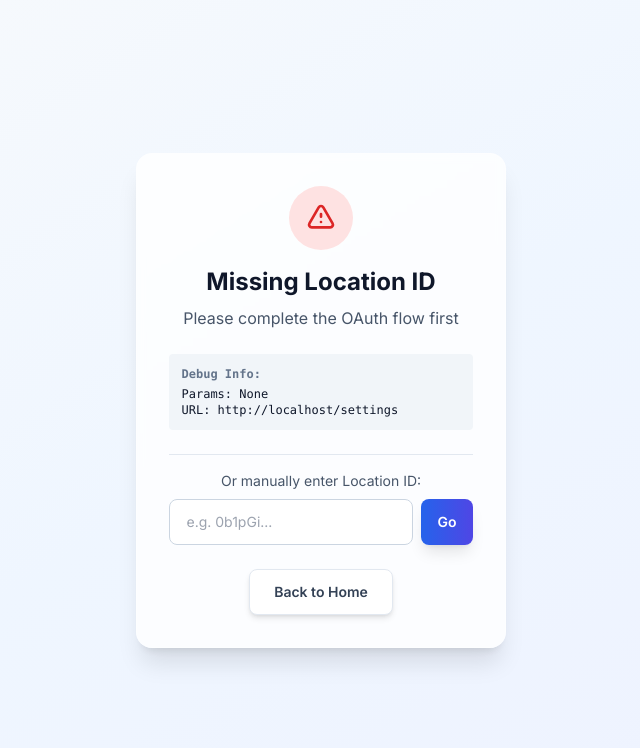
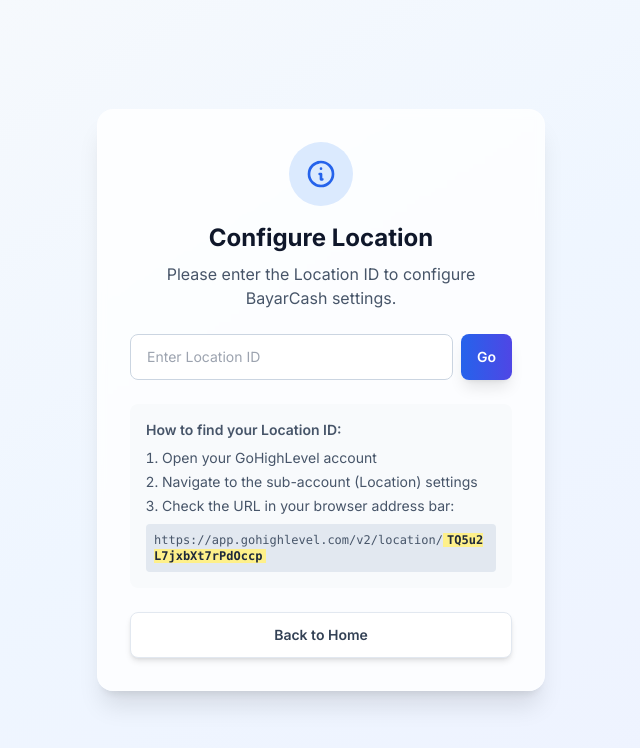
Before and after one commit to luqzainal/bayarcash-plugin, a React (Vite) app in the folder frontend/: page /settings in a window 1280 px wide. Shown: the top 748 px of the page, without its empty margins (319-959 px from the left). Built offline with nearby package versions, Linux system fonts and the light colour scheme.

Commit message:
Update UI: Generic placeholders, friendly Location ID prompt, Marketplace link

```diff
--- a/frontend/src/pages/Landing.jsx
+++ b/frontend/src/pages/Landing.jsx
@@ -2,15 +2,8 @@ import React from 'react';
 
 const Landing = () => {
     const handleLogin = () => {
-        // Redirect to GHL OAuth URL with payment scopes
-        const clientId = '68d3da9b07280c17384ef694-mipy8sp0';
-        const redirectUri = encodeURIComponent('http://localhost:3000/oauth/callback');
-        const scope = encodeURIComponent('payments/orders.readonly payments/orders.write payments/subscriptions.readonly payments/transactions.readonly payments/custom-provider.readonly payments/custom-provider.write products.readonly products/prices.readonly oauth.readonly');
-        const versionId = '68d3da9b07280c17384ef694';
-
-        const oauthUrl = `https://marketplace.gohighlevel.com/oauth/chooselocation?response_type=code&redirect_uri=${redirectUri}&client_id=${clientId}&scope=${scope}&version_id=${versionId}`;
-
-        window.location.href = oauthUrl;
+        // Redirect to GHL Marketplace URL
+        window.location.href = 'https://marketplace.gohighlevel.com/oauth/chooselocation?response_type=code&redirect_uri=https%3A%2F%2Fbayarcash.kodekreatif.my%2Fapi%2Foauth%2Fcallback&client_id=68d3da9b07280c17384ef694-mipy8sp0&scope=payments%2Forders.readonly+payments%2Forders.write+payments%2Fsubscriptions.readonly+payments%2Ftransactions.readonly+payments%2Fcustom-provider.readonly+payments%2Fcustom-provider.write+products.readonly+products%2Fprices.readonly+oauth.readonly&version_id=68d3da9b07280c17384ef694';
     };
 
     return (
--- a/frontend/src/pages/Settings.jsx
+++ b/frontend/src/pages/Settings.jsx
@@ -110,24 +110,18 @@ const Settings = () => {
         return (
             <div className="min-h-screen flex items-center justify-center p-4">
                 <div className="card max-w-md text-center">
-                    <div className="w-16 h-16 bg-red-100 rounded-full flex items-center justify-center mx-auto mb-4">
-                        <svg className="w-8 h-8 text-red-600" fill="none" stroke="currentColor" viewBox="0 0 24 24">
-                            <path strokeLinecap="round" strokeLinejoin="round" strokeWidth={2} d="M12 9v2m0 4h.01m-6.938 4h13.856c1.54 0 2.502-1.667 1.732-3L13.732 4c-.77-1.333-2.694-1.333-3.464 0L3.34 16c-.77 1.333.192 3 1.732 3z" />
+                    <div className="w-16 h-16 bg-blue-100 rounded-full flex items-center justify-center mx-auto mb-4">
+                        <svg className="w-8 h-8 text-blue-600" fill="none" stroke="currentColor" viewBox="0 0 24 24">
+                            <path strokeLinecap="round" strokeLinejoin="round" strokeWidth={2} d="M13 16h-1v-4h-1m1-4h.01M21 12a9 9 0 11-18 0 9 9 0 0118 0z" />
                         </svg>
                     </div>
-                    <h2 className="text-2xl font-bold mb-2">Missing Location ID</h2>
-                    <p className="text-slate-600 mb-6">Please complete the OAuth flow first</p>
-
-                    {/* Debug Info */}
-                    <div className="mb-6 p-3 bg-slate-100 rounded text-xs font-mono text-left break-all">
-                        <p className="font-bold text-slate-500 mb-1">Debug Info:</p>
-                        <p>Params: {searchParams.toString() || 'None'}</p>
-                        <p>URL: {window.location.href}</p>
-                    </div>
+                    <h2 className="text-2xl font-bold mb-2">Configure Location</h2>
+                    <p className="text-slate-600 mb-6">
+                        Please enter the Location ID to configure BayarCash settings.
+                    </p>
 
                     {/* Manual Entry Fallback */}
-                    <div className="mb-6 border-t border-slate-200 pt-4">
-                        <p className="text-sm text-slate-600 mb-2">Or manually enter Location ID:</p>
+                    <div className="mb-6">
                         <form
                             onSubmit={(e) => {
                                 e.preventDefault();
@@ -141,17 +135,29 @@ const Settings = () => {
                             <input
                                 name="manualLocationId"
                                 type="text"
-                                placeholder="e.g. 0b1pGi..."
+                                placeholder="Enter Location ID"
                                 className="input-field text-sm"
                                 required
                             />
-                            <button type="submit" className="btn-primary py-2 px-4 text-sm">
+                            <button type="submit" className="btn-primary py-2 px-4 text-sm whitespace-nowrap">
                                 Go
                             </button>
                         </form>
                     </div>
 
-                    <button onClick={() => navigate('/')} className="btn-secondary text-sm">
+                    <div className="text-left bg-slate-50 p-4 rounded-lg text-sm text-slate-600 mb-6">
+                        <p className="font-semibold mb-2">How to find your Location ID:</p>
+                        <ol className="list-decimal pl-4 space-y-1">
+                            <li>Open your GoHighLevel account</li>
+                            <li>Navigate to the sub-account (Location) settings</li>
+                            <li>Check the URL in your browser address bar:</li>
+                        </ol>
+                        <div className="mt-2 p-2 bg-slate-200 rounded font-mono text-xs break-all">
+                            https://app.gohighlevel.com/v2/location/<span className="bg-yellow-200 px-1 font-bold text-slate-800">TQ5u2L7jxbXt7rPdOccp</span>
+                        </div>
+                    </div>
+
+                    <button onClick={() => navigate('/')} className="btn-secondary text-sm w-full">
                         Back to Home
                     </button>
                 </div>
@@ -243,7 +249,7 @@ const Settings = () => {
                                         name="bayarcash_pat_live"
                                         value={formData.bayarcash_pat_live}
                                         onChange={handleChange}
-                                        placeholder="e.g., eyJhbGciOi..."
+                                        placeholder="Enter your Live Personal Access Token"
                                         className="input-field font-mono text-sm"
                                     />
                                     <p className="text-xs text-slate-500 mt-1">
@@ -262,7 +268,7 @@ const Settings = () => {
                                         name="bayarcash_api_key_live"
                                         value={formData.bayarcash_api_key_live}
                                         onChange={handleChange}
-                                        placeholder="e.g., BLZAjCx7yg4v..."
+                                        placeholder="Enter your Live API Secret Key"
                                         className="input-field font-mono text-sm"
                                     />
                                     <p className="text-xs text-slate-500 mt-1">
@@ -281,7 +287,7 @@ const Settings = () => {
                                         name="bayarcash_portal_key_live"
                                         value={formData.bayarcash_portal_key_live}
                                         onChange={handleChange}
-                                        placeholder="e.g., ynjxee7dH6..."
+                                        placeholder="Enter your Live Portal Key"
                                         className="input-field font-mono text-sm"
                                     />
                                     <p className="text-xs text-slate-500 mt-1">
@@ -302,7 +308,7 @@ const Settings = () => {
                                         name="bayarcash_pat_test"
                                         value={formData.bayarcash_pat_test}
                                         onChange={handleChange}
-                                        placeholder="e.g., eyJhbGciOi..."
+                                        placeholder="Enter your Test Personal Access Token"
                                         className="input-field font-mono text-sm"
                                     />
                                     <p className="text-xs text-slate-500 mt-1">
@@ -321,7 +327,7 @@ const Settings = () => {
                                         name="bayarcash_api_key_test"
                                         value={formData.bayarcash_api_key_test}
                                         onChange={handleChange}
-                                        placeholder="e.g., BLZAjCx7yg4v..."
+                                        placeholder="Enter your Test API Secret Key"
                                         className="input-field font-mono text-sm"
                                     />
                                     <p className="text-xs text-slate-500 mt-1">
@@ -340,7 +346,7 @@ const Settings = () => {
                                         name="bayarcash_portal_key_test"
                                         value={formData.bayarcash_portal_key_test}
                                         onChange={handleChange}
-                                        placeholder="e.g., test_ynjxee..."
+                                        placeholder="Enter your Test Portal Key"
                                         className="input-field font-mono text-sm"
                                     />
                                     <p className="text-xs text-slate-500 mt-1">
```
